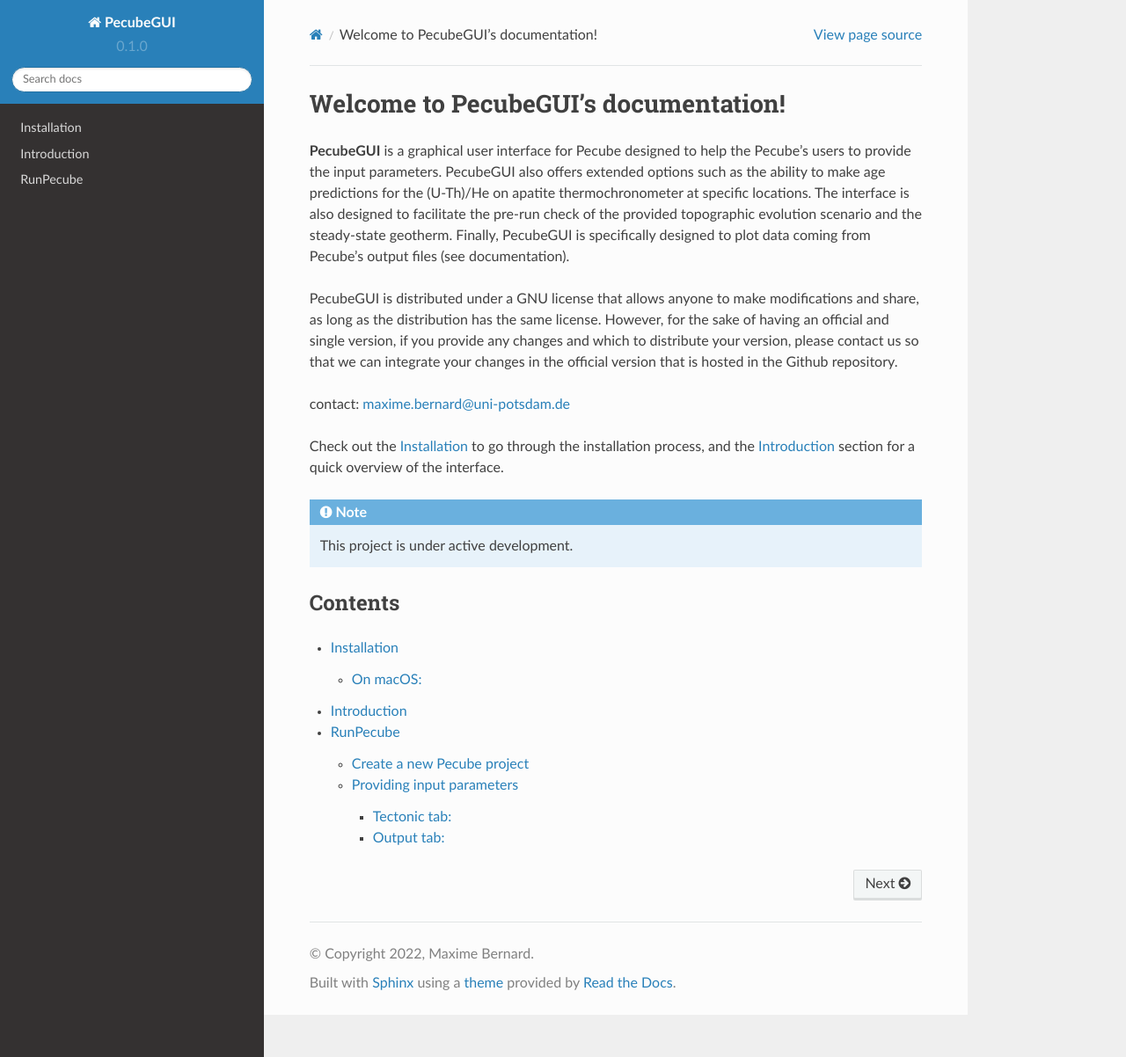
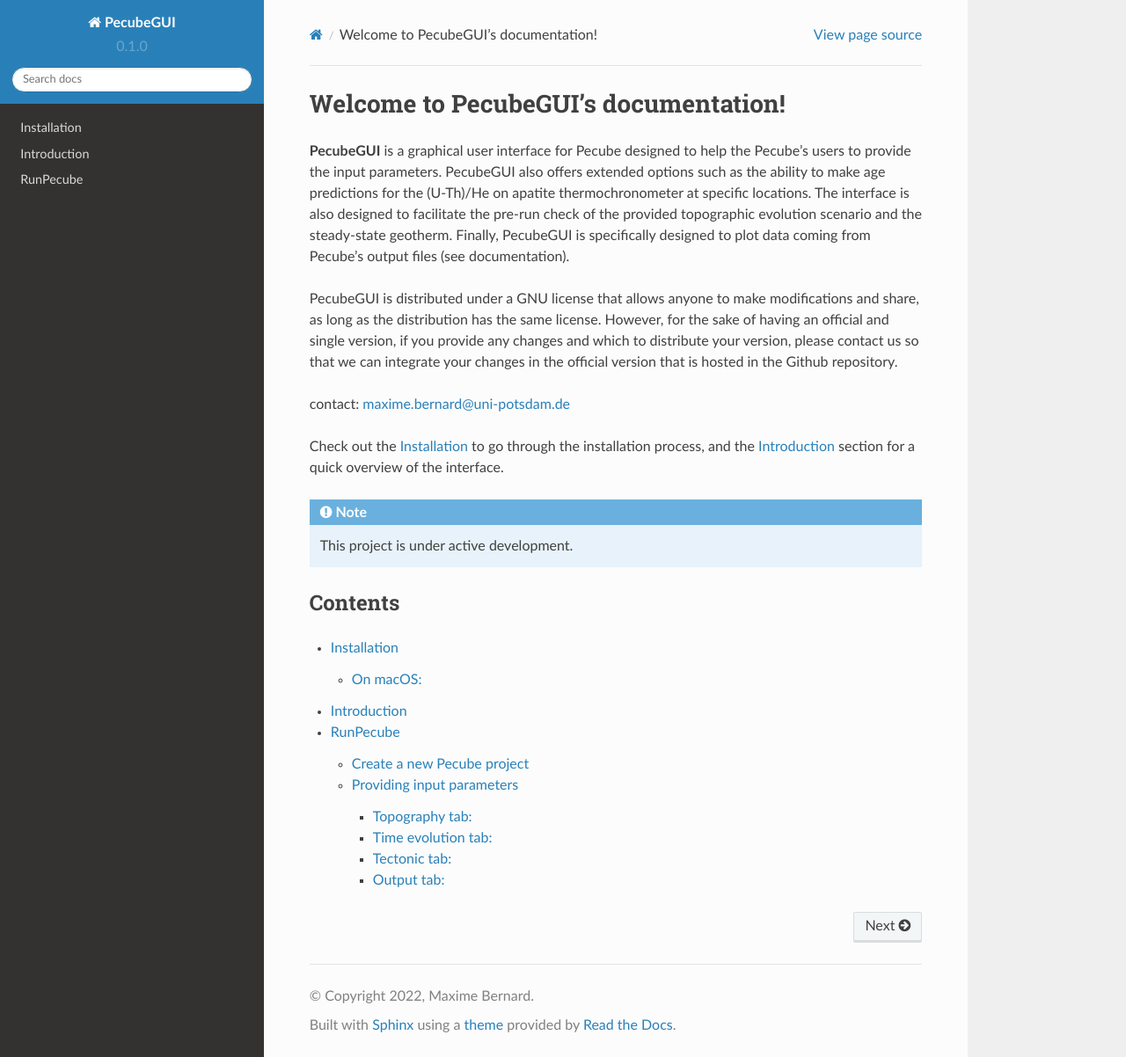
Before and after one commit to MBernAca/PecubeGUI_Doc, a Sphinx documentation site: the page built from docs/source/index.rst, in a window 1280 px wide and 1202 px high. Shown: the whole window at 88% size. Built offline with Sphinx 7.4.7 and the Read the Docs theme 2.0.0, drawn with Linux system fonts in a browser that asks for light colours.

Commit message:
Update runPecube.rst

```diff
--- a/docs/source/runPecube.rst
+++ b/docs/source/runPecube.rst
@@ -33,10 +33,14 @@
 Providing input parameters
 --------------------------
 
-.. tabbed:: Topography Tab
+Topography tab:
+-------------------
 
-    I present in this section all kind of widgets you could find in PecubeGUI. When providing the project name, you will automatically be directed to the first tab that            presents the “Topography parameters” (Figure 3). All the default values of the input parameters are shown, so that you do not need to provide them if you want to keep these     default values. If you wish to change a parameter, simply click on the text box, and write your value.
-    PecubeGUI offers the possibility to simply load topographic file(s) from (1) a csv file containing one column of elevation, or (2) output files from a spm to be read by        Pecube (see Pecube user guide – “Topography parameters”). For that purpose, click on ‘load file(s)…’ (Figure 3) will allow you to select the files to load. A window pops up    and Figure 4 shows an example, where files from iSOSIA (Egholm et al., 2011) have been loaded.
+==================================
+
+
+| I present in this section all kind of widgets you could find in PecubeGUI. When providing the project name, you will automatically be directed to the first tab that            presents the “Topography parameters” (Figure 3). All the default values of the input parameters are shown, so that you do not need to provide them if you want to keep these     default values. If you wish to change a parameter, simply click on the text box, and write your value.
+| PecubeGUI offers the possibility to simply load topographic file(s) from (1) a csv file containing one column of elevation, or (2) output files from a spm to be read by        Pecube (see Pecube user guide – “Topography parameters”). For that purpose, click on ‘load file(s)…’ (Figure 3) will allow you to select the files to load. A window pops up    and Figure 4 shows an example, where files from iSOSIA (Egholm et al., 2011) have been loaded.
 
     .. figure:: ../images/spm_loader.png
       :height: 268
@@ -45,9 +49,9 @@
 
      *Figure 4. Spm loader window.*
 
-  This window recovers some characteristics of your spm model, which are shown on the top for checking (works for iSOSIA models only). Then, you are asked to provide the         starting and ending times of your model (in Ma), as well as the number of steps (i.e., the number of topographic files). The initial time is greater than the end time. This      is required as it will be used to automatically set the time values for the “Time evolution parameters” table.
+| This window recovers some characteristics of your spm model, which are shown on the top for checking (works for iSOSIA models only). Then, you are asked to provide the      starting and ending times of your model (in Ma), as well as the number of steps (i.e., the number of topographic files). The initial time is greater than the end time. This      is required as it will be used to automatically set the time values for the “Time evolution parameters” table.
 
-  You are also able to provide a simple pre-spm history for the topographic evolution. For that purpose, click on “Pre-history” (Figure 4). You will be able to provide 4         parameters:
+| You are also able to provide a simple pre-spm history for the topographic evolution. For that purpose, click on “Pre-history” (Figure 4). You will be able to provide 4         parameters:
 
     *	The number of pre-steps: how many steps for the pre-spm history do you want to provide topographic information
     *	The uplift rate: this will be spatially uniform and apply to all pre-history steps
@@ -55,8 +59,8 @@
     *	The atmospheric lapse rate
 
 
-  | If provided, PecubeGUI will start from the first topographic file provided and interpolate back the pre-spm topographic history according to the amplitude and offset         parameters the user will provide in the next steps (see next sections).
-  | After clicking the “Ok” button, the files will be copied and pasted into “your_current_project_path\data\SPM”. In parallel, the name “SPM/” is automatically provided to the    input parameters “Topography file name”, as well as for the grid resolution (i.e., nx and ny, only work with iSOSIA files, Figure 3).
+| If provided, PecubeGUI will start from the first topographic file provided and interpolate back the pre-spm topographic history according to the amplitude and offset         parameters the user will provide in the next steps (see next sections).
+| After clicking the “Ok” button, the files will be copied and pasted into “your_current_project_path\data\SPM”. In parallel, the name “SPM/” is automatically provided to the    input parameters “Topography file name”, as well as for the grid resolution (i.e., nx and ny, only work with iSOSIA files, Figure 3).
 
   .. figure:: ../images/setTopography.png
     :scale: 50
@@ -65,10 +69,14 @@
     *Figure 5. "Topography" tab with the topography shown on the left-hand side, after clicking the "Show topogaphy" button.*
 
 
-    When loading a synthetic numerical model, you can let the latitude and longitude to zero. However, you need to provide the stepping distance in x (Δlon) and y (Δlat). For        simplicity, you can provide the values in km and then click on ‘Convert to lat/long’ button (Figure 3). This will automatically convert the values to longitude and           latitude    distances that can be read by Pecube. Finally, you are able to check the topography you provided by clicking on “Show topography” (Figure 3). A new tab then          appears on the right-hand side of the interface (Figure 5). This tab serves to visualize the topography and check your topography history as provided in the “Time evolution”     part (see next section). You are indeed able to visualize the evolution of the topography by grabbing and sliding the slide bar in “Set time evolution” (Figure 5).
+| When loading a synthetic numerical model, you can let the latitude and longitude to zero. However, you need to provide the stepping distance in x (Δlon) and y (Δlat). For     simplicity, you can provide the values in km and then click on ‘Convert to lat/long’ button (Figure 3). This will automatically convert the values to longitude and           latitude distances that can be read by Pecube. Finally, you are able to check the topography you provided by clicking on “Show topography” (Figure 3). A new tab then          appears on the right-hand side of the interface (Figure 5). This tab serves to visualize the topography and check your topography history as provided in the “Time evolution”  part (see next section). You are indeed able to visualize the evolution of the topography by grabbing and sliding the slide bar in “Set time evolution” (Figure 5).
 
 
-.. tabbed:: Time evolution
+Time evolution tab:
+-------------------
+
+==================================
+
 
   In this tab (Figure 6) you can provide all the parameters controlling the time evolution of the Pecube model (see Pecube user guide for more details). The particularity in PecubeGUI is that you can provide the time evolution parameters (cf. “time_topo”,” amplification”, “offset”, and “output”) by filling the table or by copying/pasting values from an excel file to the table. The number of rows in the table automatically adapts to the value written in the parameter “ntime” (Figure 5).
 
```
